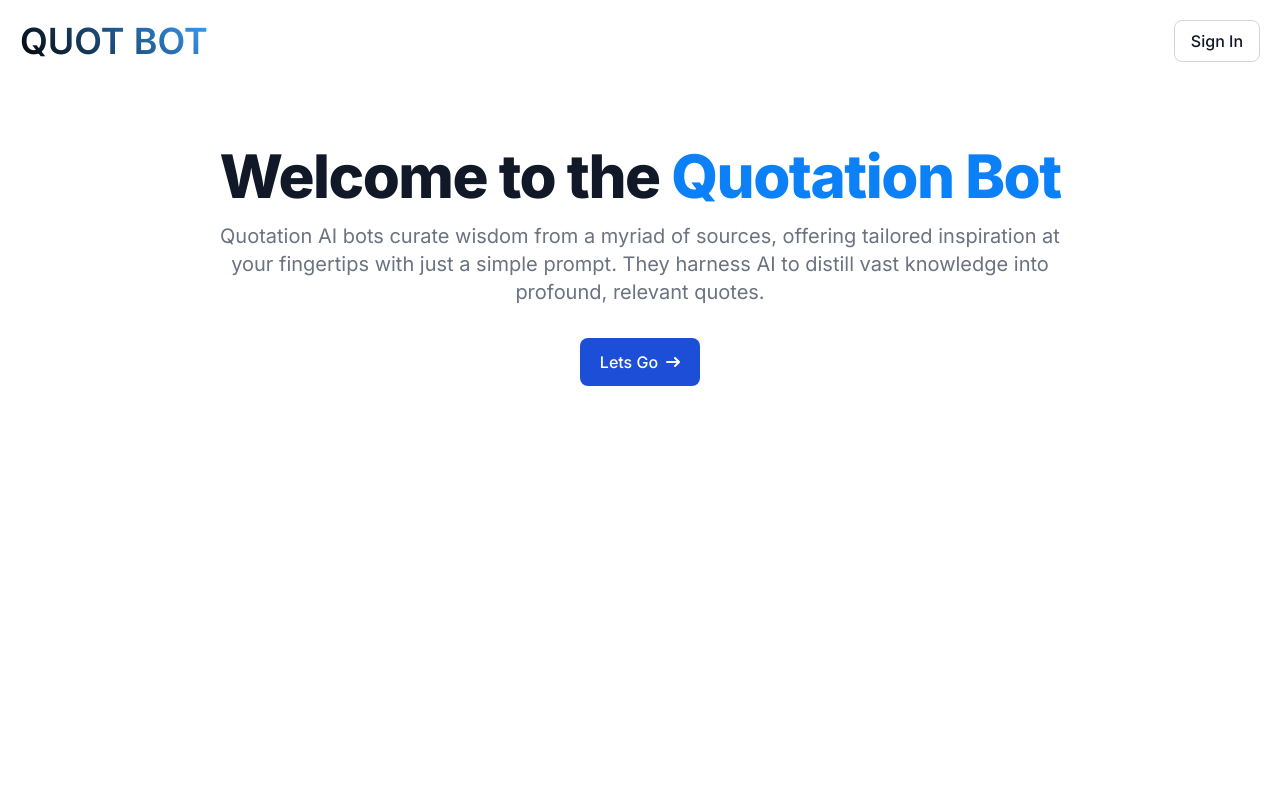
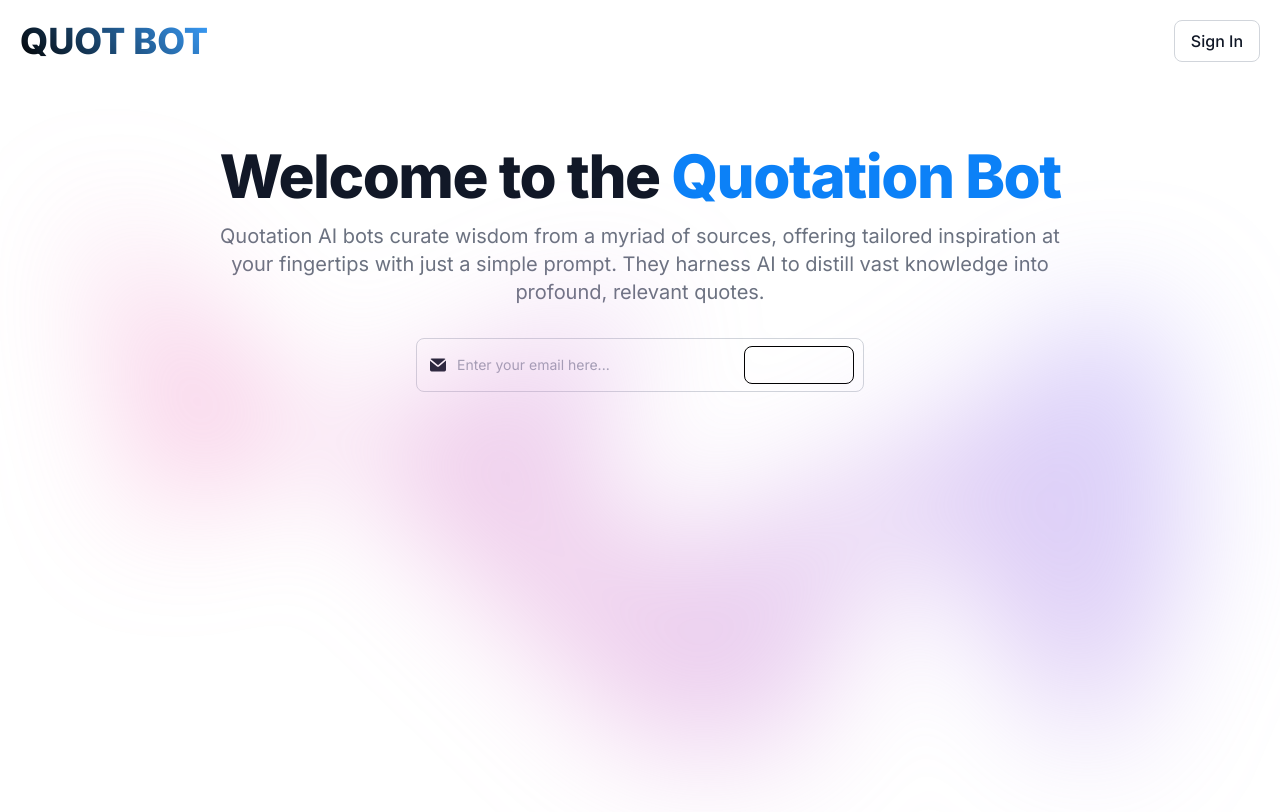
Before and after one commit to Medtekviyab/Product-App, a Next.js app in the folder alliance-app/: page / in a window 1280 px wide. Built offline with nearby package versions, Linux system fonts and the light colour scheme.

Commit message:
ADDED BACKGROUND

```diff
--- a/alliance-app/src/app/page.js
+++ b/alliance-app/src/app/page.js
@@ -1,12 +1,15 @@
 import Navbar from "@/components/Navbar";
 import Homepage from "@/pages/Homepage";
+import './globals.css'
 import Image from "next/image";
+import Footer from "@/components/Footer";
 
 export default function Home() {
   return (
     <>
         <Navbar />
         <Homepage/>
+        {/* <Footer/> */}
     </>
   );
 }
--- a/alliance-app/src/components/Footer.js
+++ b/alliance-app/src/components/Footer.js
@@ -0,0 +1,54 @@
+import React from "react";
+
+const Footer = () => {
+  return (
+    <div>
+      {/* <footer class="bg-white rounded-lg shadow dark:bg-white m-4">
+        <div class="w-full max-w-screen-xl mx-auto p-4 md:py-8">
+          <div class="sm:flex sm:items-center sm:justify-between">
+            <a
+              href="https://flowbite.com/"
+              class="flex items-center mb-4 sm:mb-0 space-x-3 rtl:space-x-reverse"
+            >
+              <span class="gradient-text self-center text-3xl font-bold whitespace-nowrap dark:text-black">
+              QUOT BOT
+              </span>
+            </a>
+            <ul class="flex flex-wrap items-center mb-6 text-sm font-medium text-black-500 sm:mb-0 dark:text-black-400">
+              <li>
+                <a href="#" class="hover:underline me-4 md:me-6">
+                  About
+                </a>
+              </li>
+              <li>
+                <a href="#" class="hover:underline me-4 md:me-6">
+                  Privacy Policy
+                </a>
+              </li>
+              <li>
+                <a href="#" class="hover:underline me-4 md:me-6">
+                  Licensing
+                </a>
+              </li>
+              <li>
+                <a href="#" class="hover:underline">
+                  Contact
+                </a>
+              </li>
+            </ul>
+          </div>
+          <hr class="my-6 border-gray-200 sm:mx-auto dark:border-gray-700 lg:my-8" />
+          <span class="block text-sm text-gray-500 sm:text-center dark:text-gray-800">
+            © 2023{" "}
+            <a href="https://flowbite.com/" class="hover:underline">
+              Quot Bot™
+            </a>
+            . All Rights Reserved.
+          </span>
+        </div>
+      </footer> */}
+    </div>
+  );
+};
+
+export default Footer;
--- a/alliance-app/src/components/Navbar.js
+++ b/alliance-app/src/components/Navbar.js
@@ -11,7 +11,7 @@ const Navbar = () => {
           href="/"
           className="flex title-font font-medium justify-center align-middle items-center text-gray-900 mb-4 md:mb-0"
         >
-            <span className="ml-0 text-4xl font-semibold gradient-text">QUOT BOT</span>
+            <span className="ml-0 text-4xl font-extrabold gradient-text">QUOT BOT</span>
         </Link>
 
         <div className="flex space-x-4">
--- a/alliance-app/src/pages/Homepage.js
+++ b/alliance-app/src/pages/Homepage.js
@@ -3,25 +3,25 @@ import React from "react";
 const Homepage = () => {
   return (
     <div>
-        <div class="py-8 px-4 mx-auto max-w-screen-xl text-center lg:py-16">
+      <div className="py-8 px-4 mx-auto max-w-screen-xl text-center lg:py-16">
         <h1 className="mb-4 text-4xl font-extrabold tracking-tight leading-none text-gray-900 md:text-5xl lg:text-6xl dark:text-gray">
-            Welcome to the <span style={{ color: '#0C81F7' }}>Quotation Bot</span>
+          Welcome to the <span style={{ color: "#0C81F7" }}>Quotation Bot</span>
         </h1>
 
-          <p class="mb-8 text-lg font-normal text-gray-500 lg:text-xl sm:px-16 lg:px-48 dark:text-gray-400">
+        <p className="mb-8 text-lg font-normal text-gray-500 lg:text-xl sm:px-16 lg:px-48 dark:text-gray-400">
           Quotation AI bots curate wisdom from a myriad of sources, offering
           tailored inspiration at your fingertips with just a simple prompt.
           They harness AI to distill vast knowledge into profound, relevant
           quotes.
         </p>
-          <div class="flex flex-col space-y-4 sm:flex-row sm:justify-center sm:space-y-0">
+        {/* <div className="flex flex-col space-y-4 sm:flex-row sm:justify-center sm:space-y-0">
           <a
             href="#"
-              class="inline-flex justify-center items-center py-3 px-5 text-base font-medium text-center text-white rounded-lg bg-blue-700 hover:bg-blue-800 focus:ring-4 focus:ring-blue-300 dark:focus:ring-blue-900"
+            className="inline-flex justify-center items-center py-3 px-5 text-base font-medium text-center text-white rounded-lg bg-blue-700 hover:bg-blue-800 focus:ring-4 focus:ring-blue-300 dark:focus:ring-blue-900"
           >
-              Lets Go
+            Let's Go
             <svg
-                class="w-3.5 h-3.5 ms-2 rtl:rotate-180"
+              className="w-3.5 h-3.5 ms-2 rtl:rotate-180"
               aria-hidden="true"
               xmlns="http://www.w3.org/2000/svg"
               fill="none"
@@ -29,13 +29,64 @@ const Homepage = () => {
             >
               <path
                 stroke="currentColor"
-                  stroke-linecap="round"
-                  stroke-linejoin="round"
-                  stroke-width="2"
+                strokeLinecap="round"
+                strokeLinejoin="round"
+                strokeWidth="2"
                 d="M1 5h12m0 0L9 1m4 4L9 9"
               />
             </svg>
           </a>
+        </div> */}
+        <form class="w-full max-w-md mx-auto">
+          <label
+            for="default-email"
+            class="mb-2 text-sm font-medium text-gray-900 sr-only dark:text-white"
+          >
+            Email sign-up
+          </label>
+          <div class="relative">
+            <div class="absolute inset-y-0 rtl:inset-x-0 start-0 flex items-center ps-3.5 pointer-events-none">
+              <svg
+                class="w-4 h-4 text-gray-900 dark:text-gray-900"
+                aria-hidden="true"
+                xmlns="http://www.w3.org/2000/svg"
+                fill="currentColor"
+                viewBox="0 0 20 16"
+              >
+                <path d="m10.036 8.278 9.258-7.79A1.979 1.979 0 0 0 18 0H2A1.987 1.987 0 0 0 .641.541l9.395 7.737Z" />
+                <path d="M11.241 9.817c-.36.275-.801.425-1.255.427-.428 0-.845-.138-1.187-.395L0 2.6V14a2 2 0 0 0 2 2h16a2 2 0 0 0 2-2V2.5l-8.759 7.317Z" />
+              </svg>
+            </div>
+            <input
+              type="email"
+              id="default-email"
+              className="block w-full p-4 ps-10 text-sm text-black border border-gray-300 rounded-lg bg-white focus:ring-blue-500 focus:border-blue-500 dark:bg-gray-100 dark:border-gray-700 dark:placeholder-gray-900 dark:text-white dark:focus:ring-blue-500 dark:focus:border-blue-500"
+              placeholder="Enter your email here..."
+              required
+            />
+            <button
+              type="submit"
+              class="text-white absolute end-2.5 bottom-2 bg-white border border-black hover:bg-black hover:text-white focus:ring-4 focus:outline-none focus:ring-blue-300 font-medium rounded-lg text-sm px-4 py-2 dark:bg-black dark:border-black dark:placeholder-black dark:focus:ring-white-800"
+            >
+              Get Started
+            </button>
+          </div>
+        </form>
+
+        <div className="relative isolate">
+          <div
+            aria-hidden="true"
+            className="pointer-events-none transform-gpu overflow-hidden blur-3xl sm:-mt-80 flex justify-center"
+          >
+            <div
+              style={{
+                clipPath:
+                  "polygon(74.1% 44.1%, 100% 61.6%, 97.5% 26.9%, 85.5% 0.1%, 80.7% 2%, 72.5% 32.5%, 60.2% 62.4%, 52.4% 68.1%, 47.5% 58.3%, 45.2% 34.5%, 27.5% 76.7%, 0.1% 64.9%, 17.9% 100%, 27.6% 76.8%, 76.1% 97.7%, 74.1% 44.1%)",
+                width: "90vw",
+              }}
+              className="aspect-[1155/678] rotate-[30deg] bg-gradient-to-tr from-[#ff80b5] to-[#9089fc] opacity-40"
+            />
+          </div>
         </div>
       </div>
     </div>
```
Also changed, not shown: alliance-app/src/pages/Signin.js (+31 -18 lines). Lines whose indentation alone changed are shown as unchanged.
